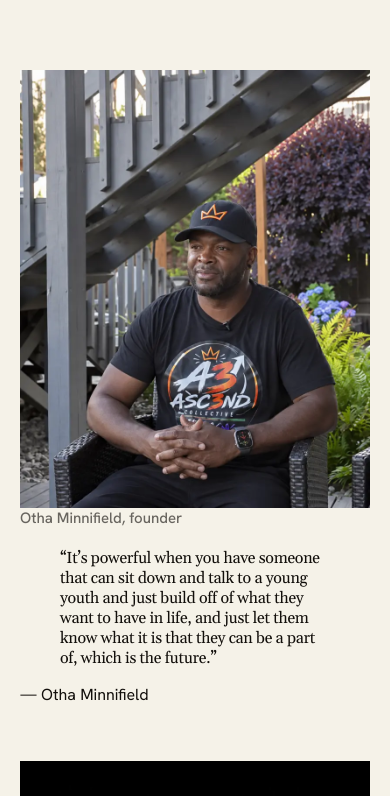
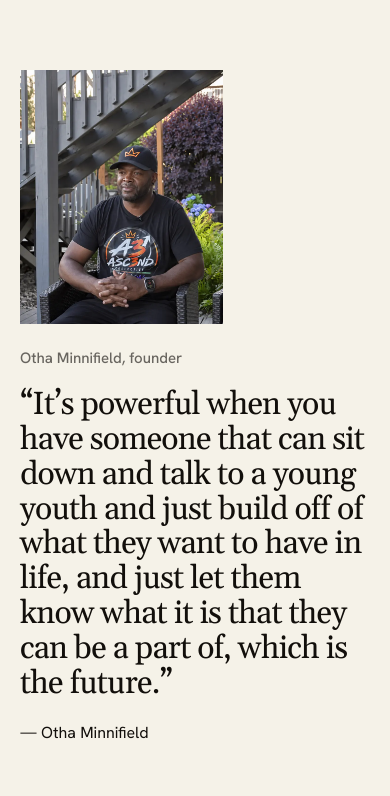
Before and after one commit to executiveusa/asc3nd-brand-site, a Next.js app: page /story in a window 390 px wide. Shown: the part 766-1562 px from the top of the page. Built offline with nearby package versions, Linux system fonts and the light colour scheme; no server answers.

Commit message:
Reduce Story founder portrait while emphasizing approved quote on desktop and mobile

```diff
--- a/app/interior.css
+++ b/app/interior.css
@@ -223,3 +223,41 @@
 @media (max-width: 820px) {
   .story-mission-grid { grid-template-columns: 1fr; gap: 48px; }
 }
+
+
+/* Founder feedback: Otha's words lead, portrait supports; applies only to Story. */
+.story-founder-feature {
+  display: grid;
+  grid-template-columns: minmax(160px, .42fr) minmax(0, 1fr);
+  gap: clamp(24px, 5vw, 88px);
+  align-items: center;
+  padding-bottom: clamp(70px, 10vw, 140px);
+}
+.story-founder-feature .portrait-placeholder {
+  min-width: 0;
+  min-height: 0;
+  margin: 0;
+  align-self: start;
+  aspect-ratio: 4 / 5;
+  max-height: 440px;
+}
+.story-founder-feature .portrait-placeholder img,
+.story-founder-feature .portrait-placeholder picture { display: block; width: 100%; height: 100%; object-fit: cover; }
+.story-founder-feature .story-copy { min-width: 0; }
+.story-founder-feature .story-copy blockquote {
+  margin: 0;
+  max-width: 21ch;
+  font-size: clamp(2rem, 4.3vw, 5.25rem);
+  line-height: 1.09;
+  letter-spacing: -.025em;
+  text-wrap: pretty;
+  overflow-wrap: break-word;
+}
+.story-founder-feature .story-copy > p:last-child { margin-top: clamp(20px, 3vw, 32px); }
+@media (max-width: 820px) {
+  .story-founder-feature { grid-template-columns: minmax(0, 1fr); }
+  .story-founder-feature .portrait-placeholder { width: min(58%, 280px); max-height: 340px; }
+  .story-founder-feature .story-copy blockquote { font-size: clamp(2rem, 7vw, 3.8rem); max-width: 100%; }
+}
+/* The single gallery belongs to Mission in Action, not a second photo-wall. */
+.story-mission { padding-bottom: clamp(30px, 5vw, 60px); }
```
